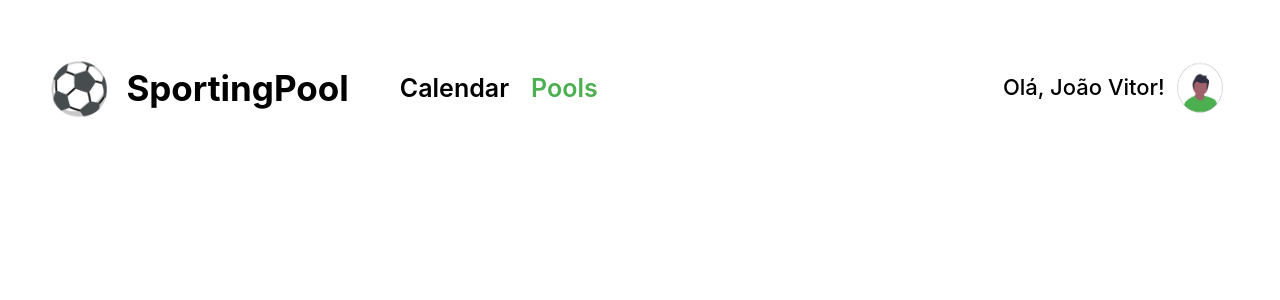
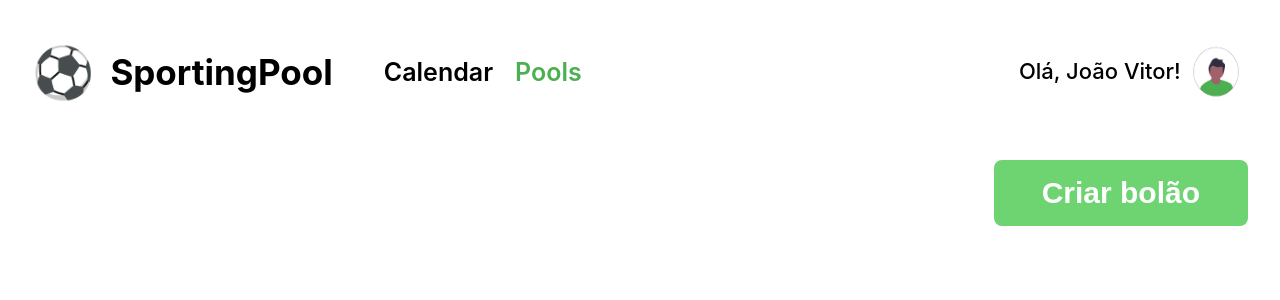
Before and after one commit to joaolucenalima/sporting-pool-vue, a Vue app: page /pools in a window 1280 px wide. Shown: the top 300 px of the page. Built offline with nearby package versions, Linux system fonts and the light colour scheme.

Commit message:
wrap modalButtons in a div for help styles

```diff
--- a/src/components/AppHeader.vue
+++ b/src/components/AppHeader.vue
@@ -1,9 +1,11 @@
 <script setup>
+import CreatePoolModal from './CreatePoolModal.vue';
 import ProjectLogo from './ProjectLogo.vue';
 import UserHello from './UserHello.vue';
 </script>
 
 <template>
+  <div class="pools-page-layout">
     <header>
       <ProjectLogo />
       <nav>
@@ -12,14 +14,22 @@ import UserHello from './UserHello.vue';
       </nav>
       <UserHello />
     </header>
+
+    <CreatePoolModal style="align-self: flex-end;" />
+  </div>
 </template>
 
 <style scoped>
+.pools-page-layout {
+  display: flex;
+  flex-direction: column;
+  gap: 3rem;
+}
+
 header {
   display: grid;
   grid-template-columns: max-content auto max-content;
   align-items: center;
-  padding: 1rem;
   gap: 3rem;
 }
 
--- a/src/components/CreatePoolModal.vue
+++ b/src/components/CreatePoolModal.vue
@@ -16,12 +16,14 @@ const closeModal = () => {
 </script>
 
 <template>
+  <div>
     <PrimaryButton @click="openModal()" text="Criar bolão" />
 
     <ModalComponent :isOpen="isModalOpened" @modal-close="closeModal" @submit="">
       <template #title>
         <span>Crie um novo bolão</span>
       </template>
+
       <template #form>
         <div class="form-content">
           <div class="form-field">
@@ -43,6 +45,7 @@ const closeModal = () => {
         </div>
       </template>
     </ModalComponent>
+  </div>
 </template>
 
 <style scoped>
--- a/src/components/EnterWithCodeModal.vue
+++ b/src/components/EnterWithCodeModal.vue
@@ -16,6 +16,7 @@ const closeModal = () => {
 </script>
 
 <template>
+  <div>
     <PrimaryButton @click="openModal" text="Entrar com código" />
 
     <ModalComponent :isOpen="isModalOpened" @modal-close="closeModal" @submit="">
@@ -30,6 +31,7 @@ const closeModal = () => {
         </div>
       </template>
     </ModalComponent>
+  </div>
 </template>
 
 <style scoped>
--- a/src/components/PrimaryButton.vue
+++ b/src/components/PrimaryButton.vue
@@ -15,12 +15,11 @@ defineProps({
 
 <style scoped>
 button {
-  flex: 1;
   background-color: #6ED472;
   color: white;
   border: none;
   border-radius: 8px;
-  padding: 1rem;
+  padding: 1rem 3rem;
   font-size: 1rem;
   transition: all 0.3s;
 }
--- a/src/views/HomeView.vue
+++ b/src/views/HomeView.vue
@@ -41,7 +41,6 @@ header {
 
 .buttons {
   display: flex;
-  justify-content: space-between;
   gap: 3rem;
   margin-top: 5rem;
 }
```
Lines whose indentation alone changed are shown as unchanged.
